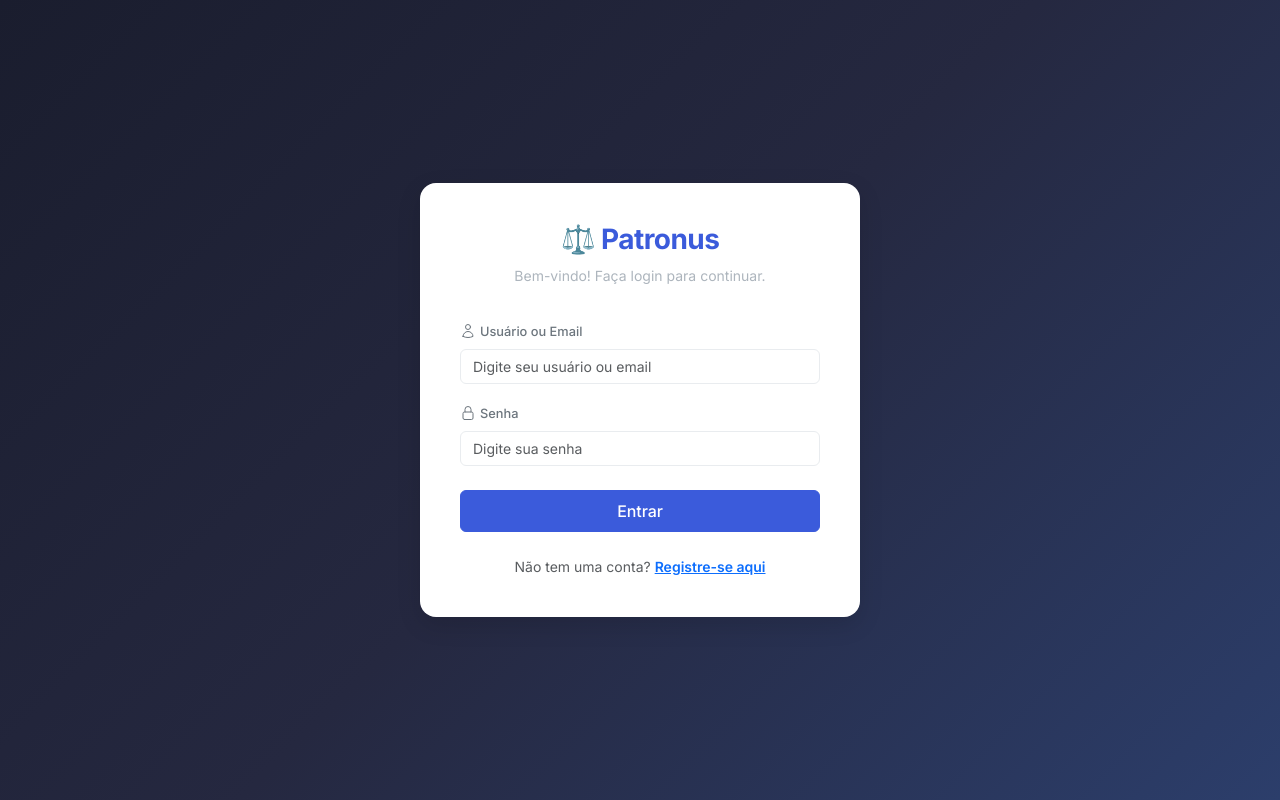
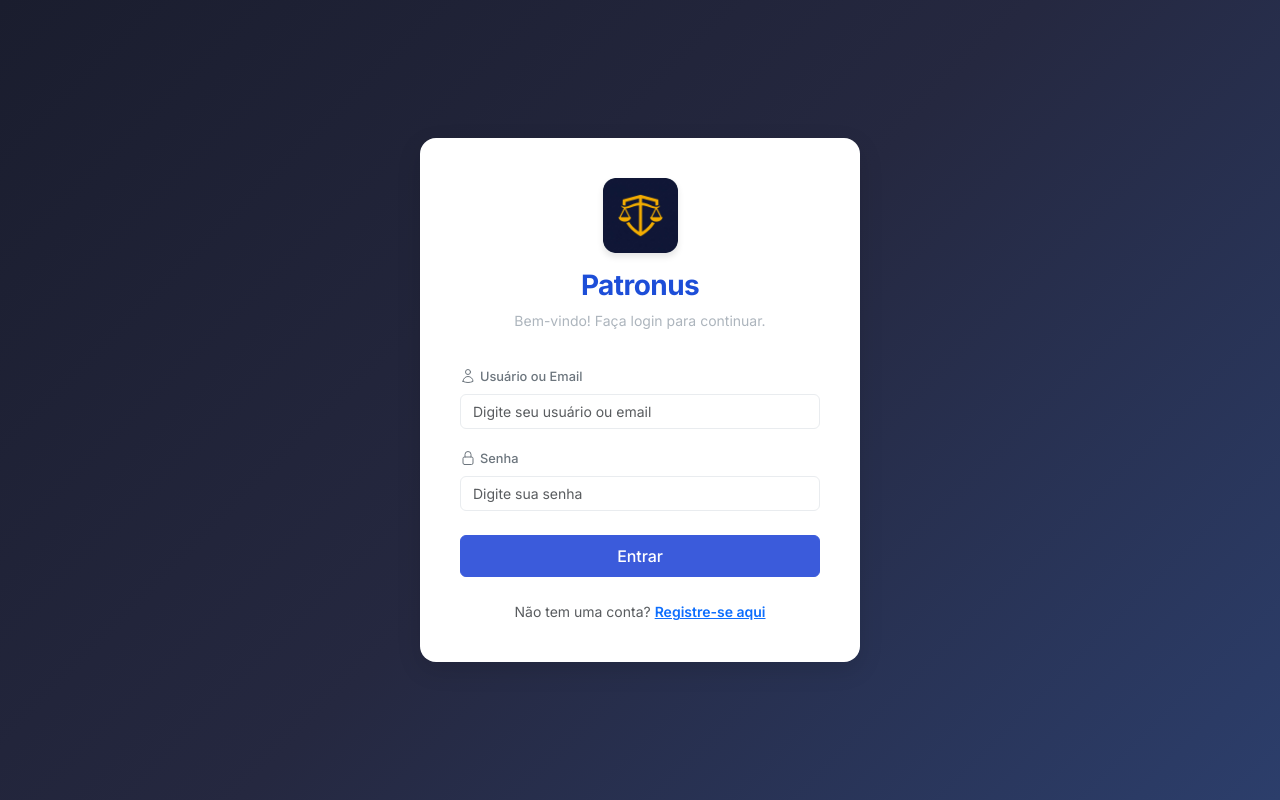
Before and after one commit to AlissonLGoncalves/app-gestao-advocacia, a React (Vite) app in the folder gestao_advocacia_vite/: page /login in a window 1280 px wide. Built offline with nearby package versions, Linux system fonts and the light colour scheme; no server answers.

Commit message:
feat: Official Patronus Gold/Indigo Logo Integration in UI and WhatsApp OpenGraph preview

```diff
--- a/gestao_advocacia_vite/index.html
+++ b/gestao_advocacia_vite/index.html
@@ -9,6 +9,7 @@
     <!-- Tags para WhatsApp, iMessage e Redes Sociais -->
     <meta property="og:title" content="Patronus - Gestão Jurídica Inteligente" />
     <meta property="og:description" content="Faça o Login na Plataforma Patronus para acessar a gestão do seu Escritório." />
+    <meta property="og:image" content="https://app-gestao-advocacia.vercel.app/og-image.png" />
     <meta property="og:type" content="website" />
   </head>
   <body>
--- a/gestao_advocacia_vite/src/pages/auth/LoginPage.jsx
+++ b/gestao_advocacia_vite/src/pages/auth/LoginPage.jsx
@@ -52,7 +52,8 @@ function LoginPage() {
     <div className="auth-container">
       <div className="auth-card">
         <div className="auth-brand">
-          <h1>⚖️ Patronus</h1>
+          <img src="/logo.png" alt="Patronus Logo" className="mb-3" style={{ width: '75px', borderRadius: '12px', boxShadow: '0 4px 6px rgba(0,0,0,0.1)' }} />
+          <h1 className="fw-bolder" style={{color: '#1d4ed8'}}>Patronus</h1>
           <p>Bem-vindo! Faça login para continuar.</p>
         </div>
         <form onSubmit={handleLogin}>
--- a/gestao_advocacia_vite/src/pages/auth/RegisterPage.jsx
+++ b/gestao_advocacia_vite/src/pages/auth/RegisterPage.jsx
@@ -125,6 +125,7 @@ function RegisterPage() {
           {/* Painel Esquerdo: Marketing / SaaS Message */}
           <div className="col-md-5 text-white p-5 d-flex flex-column justify-content-between" style={{ background: 'linear-gradient(135deg, #3b82f6 0%, #1d4ed8 100%)' }}>
             <div>
+              <img src="/logo.png" alt="Patronus Logo" className="mb-4 shadow-sm" style={{ width: '80px', borderRadius: '14px' }} />
               <h2 className="fw-bolder mb-3">Patronus</h2>
               <p className="lead fw-normal text-white-50">Sua Advocacia sem Fronteiras.</p>
 
```
Also changed, not shown: gestao_advocacia_vite/public/logo.png (added), gestao_advocacia_vite/public/og-image.png (added).
